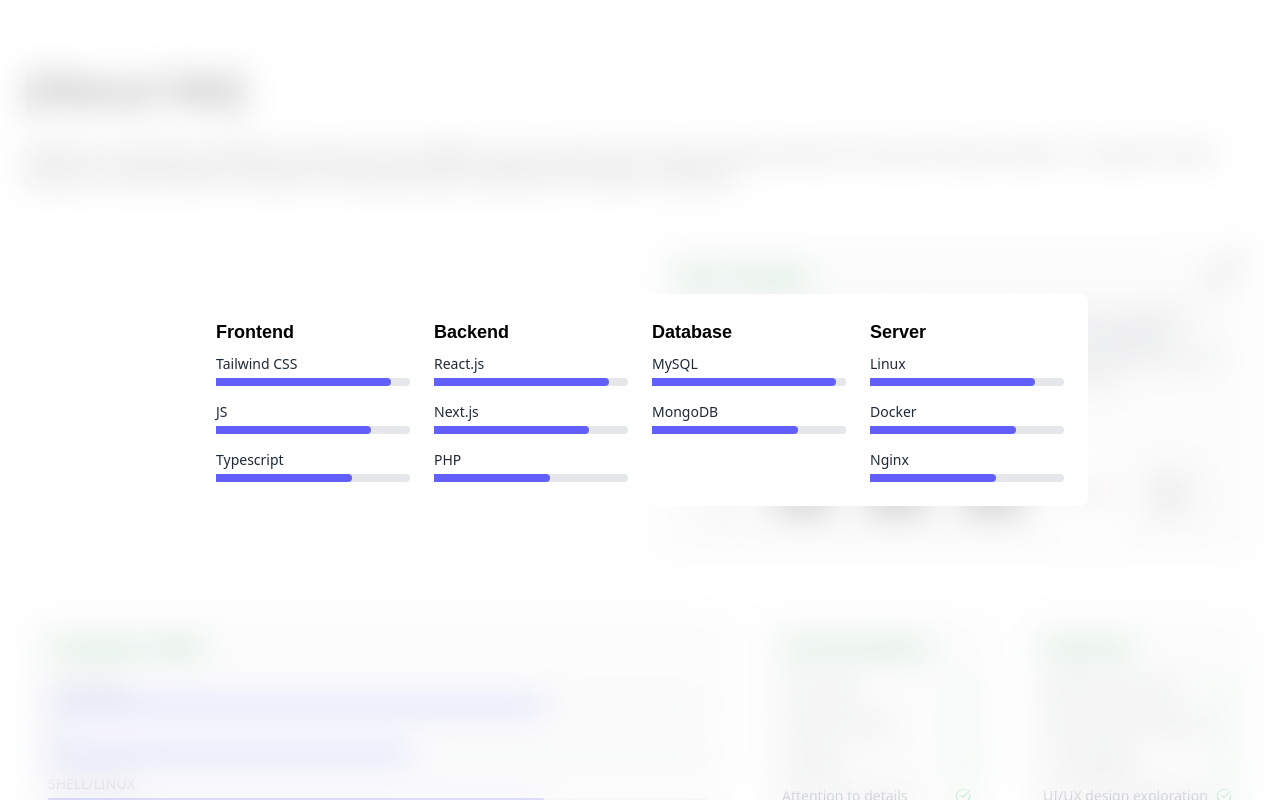
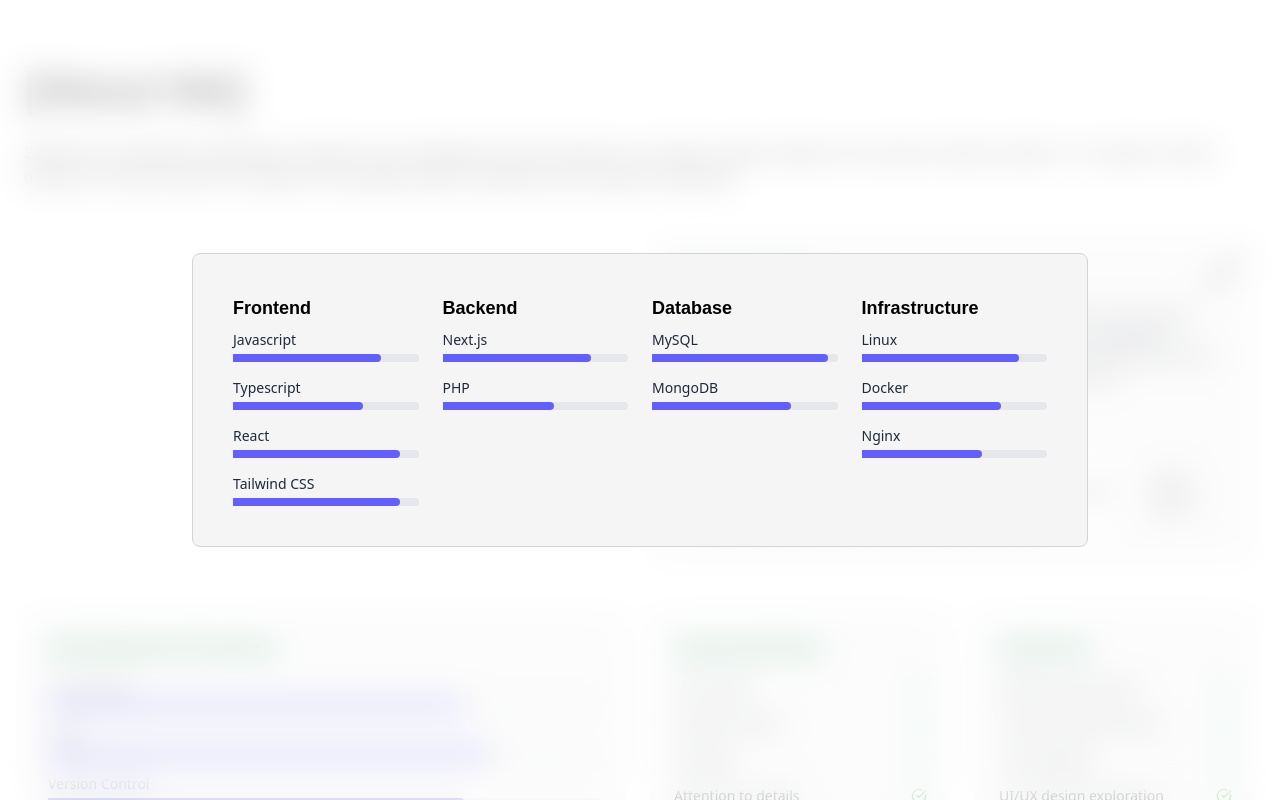
Before and after one commit to RealSinaSnp/sinasnp-com, a Next.js app: page / in a window 1280 px wide. Both pictures are taken after a click on the element 326 px from the left and 1118 px from the top of the page. Shown: the part 718-1518 px from the top of the page. Built offline with nearby package versions, Linux system fonts and the light colour scheme; grey boxes are pictures that could not be loaded.

Commit message:
notext + cleaner code

```diff
--- a/app/globals.css
+++ b/app/globals.css
@@ -1,8 +1,3 @@
-/* @/app/globals.css */
-@tailwind base;
-@tailwind components;
-@tailwind utilities;
-
 /* Theme Variables */
 @import "tailwindcss";
 
--- a/app/page.tsx
+++ b/app/page.tsx
@@ -23,38 +23,39 @@ export default function CVPage() {
 
   // for InfoCard
   const webSkills = [
+    { label: "Javascript", level: 80, category: "Frontend" },
+    { label: "Typescript", level: 70, category: "Frontend" },
+    { label: "React", level: 90, category: "Frontend" },
     { label: "Tailwind CSS", level: 90, category: "Frontend" },
-    { label: "JS", level: 80, category: "Frontend" },
-    { label: "Typescript", level: 70, category: "Frontend" },
-    { label: "React.js", level: 90, category: "Backend" },
     { label: "Next.js", level: 80, category: "Backend" },
     { label: "PHP", level: 60, category: "Backend" },
     { label: "MySQL", level: 95, category: "Database" },
     { label: "MongoDB", level: 75, category: "Database" },
-    { label: "Linux", level: 85, category: "Server" },
-    { label: "Docker", level: 75, category: "Server" },
-    { label: "Nginx", level: 65, category: "Server" },
+    { label: "Linux", level: 85, category: "Infrastructure" },
+    { label: "Docker", level: 75, category: "Infrastructure" },
+    { label: "Nginx", level: 65, category: "Infrastructure" },
   ];
 
   const dataSkills = [
     { label: "Python", level: 90, category: "Data" },
     { label: "Tableau", level: 80, category: "Data" },
+    { label: "Regex", level: 75, category: "Data" },
+    { label: "LaTeX", level: 65, category: "Data" },
     { label: "C++", level: 70, category: "Application" },
     { label: "Visual Basic (for MS Office)", level: 90, category: "Application" },
     { label: "MySQL", level: 80, category: "Database" },
     { label: "MSSQL", level: 60, category: "Database" },
-    { label: "MySQL", level: 95, category: "Database" },
-    { label: "Shell / Linux", level: 75, category: "Server" },
-    { label: "Virtual Box", level: 85, category: "Server" },
-    { label: "Regex", level: 75, category: "Data" },
-    { label: "LaTeX", level: 65, category: "Data" },
+    { label: "MongoDB", level: 95, category: "Database" },
+    { label: "Shell / Linux", level: 75, category: "System" },
+    { label: "Virtual Box", level: 85, category: "System" },
   ];
 
   const skills = [
     { label: "Unit Testing", level: 75, category: "Data" },
-    { label: "Git", level: 55, category: "Data" },
-    { label: "SHELL/LINUX", level: 75, category: "Data" },
-    { label: "SQL", level: 85, category: "Data" },
+    { label: "Agile", level: 80, category: "Data" },
+    { label: "Version Control", level: 75, category: "Data" },
+    { label: "Documentation", level: 85, category: "Data" },
+    { label: "Security Solutions", level: 50, category: "Data" },
   ];
 
 
@@ -142,12 +143,12 @@ export default function CVPage() {
 
       <section className="p-6 flex flex-col lg:flex-row gap-6" id="skills-tools">
         <div className="flex-[3]">
-          <InfoCard title="Computer Skills" color={`${isDark ? "text-indigo-600" : "text-green-700"}`} items={skills} isTrans={false} logos={dataLogos} customTilt={4}/>
+          <InfoCard title="Development Practices" color={`${isDark ? "text-indigo-600" : "text-green-700"}`} items={skills} isTrans={false} logos={dataLogos} customTilt={4}/>
         </div>
-        <div className="flex-[1]">
+        <div className="flex-[1.5]">
           <InfoCard title="Characteristics" color={`${isDark ? "text-indigo-600" : "text-green-700"}`} items={interests} showCheckmarks isTrans={false} customTilt={5} />
         </div>
-        <div className="flex-[1]">
+        <div className="flex-[1.4]">
           <InfoCard title="Interests" color={`${isDark ? "text-indigo-600" : "text-green-700"}`} items={characteristics} showCheckmarks isTrans={false} customTilt={5} />
         </div>
 
@@ -155,13 +156,12 @@ export default function CVPage() {
 
       <Projects />
 
-
-        <footer className="pt-5 p-4 text-center text-sm text-gray-500 dark:text-gray-400">
-          © 2025 Sina. All rights reserved.
-        </footer>
+      </div>
 
 
-    </div>
+      <footer className="border-t-1 border-neutral-500 pt-5 p-4 text-center text-sm text-gray-500 dark:text-gray-400">
+        © 2025 Sina
+      </footer>
     </div>
 
 
--- a/components/HeaderPortfolio.tsx
+++ b/components/HeaderPortfolio.tsx
@@ -16,7 +16,7 @@ export default function PortfolioHeader() {
   useEffect(() => {
     const handleScroll = () => {
       const offset = window.scrollY;
-      const triggerHeight = window.innerHeight * 0.70;
+      const triggerHeight = window.innerHeight * 0.75;
       setShowSticky(offset > triggerHeight);
     };
     window.addEventListener("scroll", handleScroll);
@@ -26,20 +26,15 @@ export default function PortfolioHeader() {
   return (
       <>
         <header
-          className={`min-h-[85vh] w-full bg-no-repeat bg-[length:400%_400%] bg-[position:0%_50%]
-          ${isDark ? "bg-animated-gradient-fade-dark text-white" : "bg-animated-gradient-fade text-black" }
-          animate-gradient-x  transition`}  >
-          <div className={` md:pt-30 max-w-7xl mx-auto grid grid-cols-1 md:grid-cols-2 items-center px-8 py-12 `} >
+          className={`min-h-[85vh] w-full bg-no-repeat
+                      ${isDark ? "bg-animated-gradient-fade-dark text-white" : "bg-animated-gradient-fade text-black" }`}
+        >
+          <div className={` md:pt-30 max-w-7xl mx-auto grid grid-cols-1 md:grid-cols-2 items-center px-8 py-12 md:py-0`} >
             <div className="flex flex-col gap-6 items-center md:items-start text-center md:text-left order-2 md:order-1">
               <h1 className={`text-5xl font-extrabold tracking-tight text-gray-900
                 ${ isDark ? "text-white" : "text-black " } `} >
                 Hey, I’m{" "}
-                <span className={`${
-                    isDark
-                      ? "txt-animated-gradient-dark"
-                      : "txt-animated-gradient"
-                  } transition`}
-                >
+                <span className={`${isDark ? "txt-animated-gradient-dark" : "txt-animated-gradient" } transition`}>
                   Sina
                   <span className="hidden md:inline"> Sasanpour</span>
                 </span>
@@ -53,7 +48,7 @@ export default function PortfolioHeader() {
                 </button>
               <p className={`text-xl ${isDark ? "text-white" : "text-black "} `}>
                 Coding with{" {"}
-                <span className="font-medium txt-animated-gradient-stylish font-extrabold">style</span>{"} "}
+                <span className="font-medium txt-animated-gradient-stylish">style</span>{"} "}
                 <span className="hidden md:inline">
                   {isDark ? "in Dark Mode." : "and building snappy UIs."}
                 </span>
@@ -66,7 +61,7 @@ export default function PortfolioHeader() {
 
 
 
-            <div className="flex flex-col items-center lg:items-end md:items-end justify-center order-1 pb-5 md:pb-10 order-1 md:order-2">
+            <div className="flex flex-col items-center lg:items-end md:items-end justify-center order-1 pb-5 md:pb-10 md:order-2">
               <img
                 src="/img/profile_slfy.png"
                 className="w-52 h-50"
--- a/components/InfoCard.tsx
+++ b/components/InfoCard.tsx
@@ -189,7 +189,7 @@ const InfoCard: React.FC<InfoCardProps> = ({
       } backdrop-blur-lg p-10 flex justify-center items-center`}
       onClick={() => setIsOpen(false)}
     >
-      <motion.div className="max-w-4xl w-full bg-white dark:bg-neutral-900 text-black dark:text-white p-6 rounded-lg">
+      <motion.div className={` max-w-4xl border-1 w-full ${isDark ? "bg-neutral-900 border-neutral-700" : "bg-neutral-100 border-neutral-300"}  p-10   rounded-lg`}>
         <div className="grid grid-cols-1 sm:grid-cols-2 md:grid-cols-3 lg:grid-cols-4 gap-6">
   {Object.entries(groupedItems).map(([category, group]) => (
     <div key={category}>
--- a/components/Projects.tsx
+++ b/components/Projects.tsx
@@ -106,9 +106,9 @@ export default function ProjectsPage() {
               <h3 className="text-xl">First Portfolio</h3>
             </Link>
             <p className="mt-4 text-secondary">
-              My first portfolio was built with plain HTML/CSS in 2019 on my custom domain
-              that I no longer have access to it (access restricted for overseas).
-              But you can see it by clicking on this PostCard.
+              My first portfolio was built with plain HTML/CSS in 2019 on my custom domain .
+              <br/>
+              *You may laugh for the design choices
             </p>
           </div>
 
@@ -194,84 +194,7 @@ export default function ProjectsPage() {
 
         </div>
 
-
-
-
-
       </div>
-
-
-
-
-      {/* Second Project Cards Grid */}
-      <div className="grid gap-0 lg:grid-cols-3 lg:-space-x-px">
-
-
-
-
-
-
-
-        {/* 3rd Card */}
-        <div className={`group relative px-0 py-13 h-full lg:p-8 flex flex-col from-secondary/10 via-transparent to-transparent lg:border-l-[0.5px] lg:border-r-[0.5px] lg:border-t-0 border-t-[0.5px] border-r-0 md:flex-row lg:flex-col gap-10 overflow-hidden ${isDark ? "border-[rgba(255,255,255,0.1)]" : "border-[rgba(0,0,0,0.1)]"}`}>
-          {/* Border Hover Corners */}
-          <div className="absolute inset-0 pointer-events-none hidden lg:block isolate z-10">
-            {/* Border with low opacity on hover */}
-            <div className="absolute inset-0 border border-primary/10 opacity-0 group-hover:opacity-10 "></div>
-
-            {/* Squares: keep them fully visible on hover */}
-            <div className={`absolute -left-1 -top-1 size-2 ${isDark ? "bg-white":"bg-gray-500"} opacity-0 group-hover:opacity-100  z-20`}></div>
-            <div className={`absolute -right-1 -top-1 size-2 ${isDark ? "bg-white":"bg-gray-500"} opacity-0 group-hover:opacity-100  z-20`}></div>
-            <div className={`absolute -left-1 -bottom-1 size-2 ${isDark ? "bg-white":"bg-gray-500"} opacity-0 group-hover:opacity-100  z-20`}></div>
-            <div className={`absolute -right-1 -bottom-1 size-2 ${isDark ? "bg-white":"bg-gray-500"} opacity-0 group-hover:opacity-100  z-20`}></div>
-          </div>
-
-          {/* Project Content */}
-          <div className="max-w-sm">
-            <Link href="none" target="_blank">
-              <div className="absolute inset-0" />
-              <h3 className="text-xl">Receipt Generator</h3>
-            </Link>
-            <p className="mt-4 text-secondary">
-              One of my recent automations created is writing Visual Basic in &apos;Office Scripts&apos;
-              to auto-generate custom receipts of ships for a Persian shipping company.
-            </p>
-          </div>
-
-          {/* Dont remove this one */}
-          <div className="flex-1 flex flex-col">
-            <div className="opacity-75 flex-1 pointer-events-none">
-              <div className="duration-100 opacity-0 group-hover:opacity-70 group-hover:scale-110 origin-bottom">
-
-                <svg className="w-full scale-[115%] opacity-0 origin-top-right -mt-4" viewBox="0 0 555 384" >
-                  {/* Embed the image inside the SVG */}
-                  <image href="/img/ms.svg" width="555" height="384"/>
-                </svg>
-
-              </div>
-            </div>
-          </div>
-
-
-          {/* Optional Illustration Area */}
-          <div className="relative flex-1 pointer-events-none">
-            <div className="absolute md:left-1/2 translate-x-[10%] lg:translate-x-[-50%] md:translate-x-[-75%]  bottom-[40px] md:bottom-[-100px] transition-all duration-300 ease-in-out opacity-40 md:group-hover:bottom-[-35] group-hover:opacity-90 group-hover:scale-110 origin-bottom">
-              <svg className="w-[280px] md:w-[270px] lg:w-[380px]" viewBox="0 0 555 384" fill="none">
-                <rect width="555" height="384" fill="url(#gradient)" />
-                <image href="/img/ms.svg" width="555" height="384" />
-              </svg>
-            </div>
-          </div>
-
-        </div>
-
-
-
-
-
-      </div>
-
-
 
     </div>
   );
```
